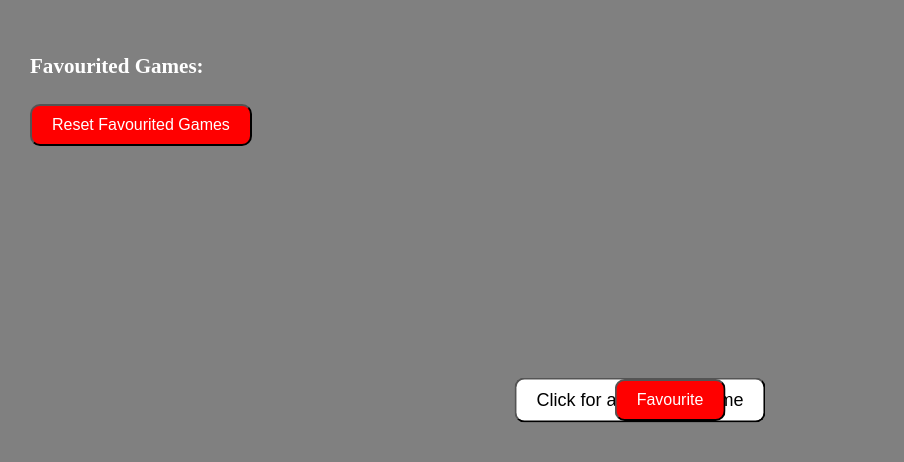
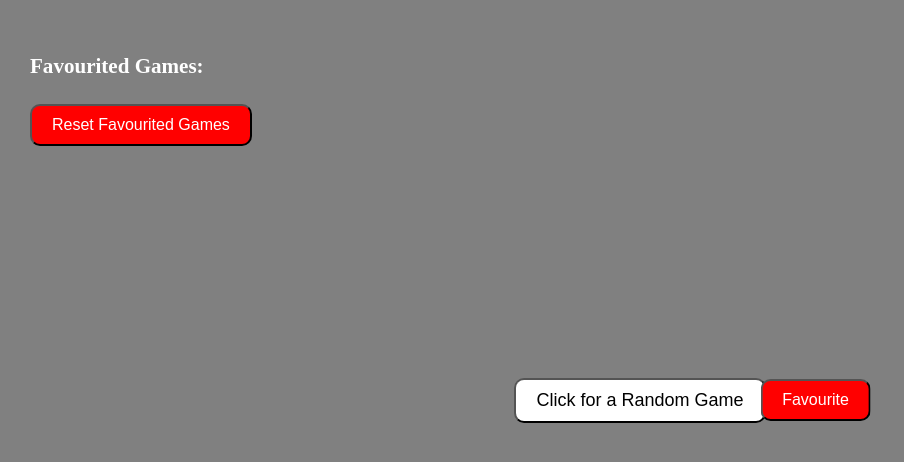
Before and after one commit to ImTimmy228/grr, a plain HTML site: page index.html in a window 1280 px wide. Shown: the whole page, without its empty margins (0-904 px from the left). Drawn offline with Linux system fonts and the light colour scheme.

Commit message:
Update index.html

```diff
--- a/index.html
+++ b/index.html
@@ -13,6 +13,10 @@
       padding: 0;
     }
 
+    .container {
+      position: relative;
+    }
+
     .button {
       background-color: #ffffff;
       color: #000000;
@@ -20,15 +24,6 @@
       border-radius: 10px;
       font-size: 18px;
       cursor: pointer;
-      position: fixed;
-      top: 50%;
-      left: 50%;
-      transform: translate(-50%, -50%);
-    }
-
-    .button:hover {
-      background-color: #000000;
-      color: #ffffff;
     }
 
     .favorite-button {
@@ -38,19 +33,15 @@
       border-radius: 10px;
       font-size: 16px;
       cursor: pointer;
-      position: fixed;
+      position: absolute;
       top: 50%;
-      left: calc(50% + 30px);
+      left: calc(100% + 50px);
       transform: translate(-50%, -50%);
     }
 
     #random-link-container {
       margin-top: 20px;
       text-align: center;
-      position: fixed;
-      top: calc(50% + 30px);
-      left: 50%;
-      transform: translateX(-50%);
     }
 
     #random-link {
```
